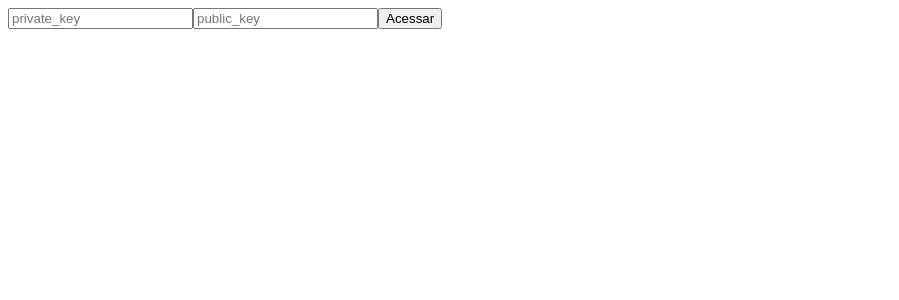
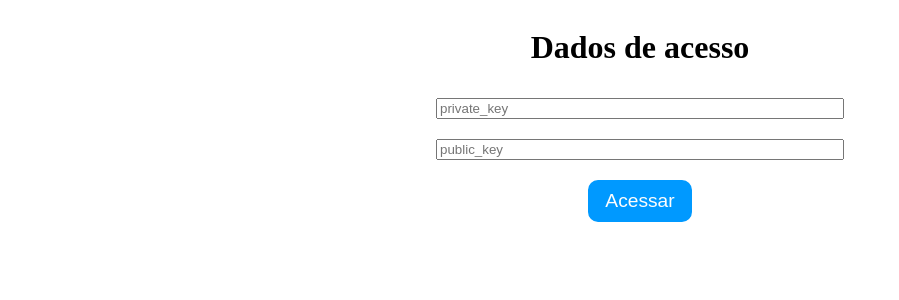
Before and after one commit to andrewsmatsubara/marvel-front-end-app, a React app: page / in a window 1280 px wide. Shown: the top 300 px of the page, without its empty margins (0-899 px from the left). Built offline with nearby package versions, Linux system fonts and the light colour scheme.

Commit message:
Creating Button component and implementing inside LoginPage and CharacterPage

```diff
--- a/package.json
+++ b/package.json
@@ -42,6 +42,7 @@
     "react-redux": "^8.0.2",
     "react-router": "^6.3.0",
     "react-router-dom": "^6.3.0",
-    "redux": "^4.2.0"
+    "redux": "^4.2.0",
+    "styled-components": "^5.3.5"
   }
 }
--- /dev/null
+++ b/src/components/Button.jsx
@@ -0,0 +1,12 @@
+import styled from "styled-components";
+
+export const Button = styled.button`
+    background: #0099FF;
+    border: 2px solid #0099FF;
+    border-radius: 3px;
+    color: #FDFDFD;
+    font-size: 1.2rem;
+    margin: 1rem;
+    padding: 8px 15px;
+    border-radius: 10px;
+`;
--- a/src/pages/CharacterPage.jsx
+++ b/src/pages/CharacterPage.jsx
@@ -49,9 +49,9 @@ const CharacterPage = () => {
         <h4>{`${character.name}`}</h4>
         <p>{`${character.description}`}</p>
         <Link to='/home'>
-          <button>
+          <Button>
             Voltar
-          </button>
+          </Button>
         </Link>
       </section>
       <section>
--- a/src/pages/LoginPage.jsx
+++ b/src/pages/LoginPage.jsx
@@ -3,6 +3,7 @@ import { connect } from "react-redux";
 import { bindActionCreators } from 'redux';
 import { accessAction } from "../redux/actions";
 import { Link } from 'react-router-dom';
+import { Button } from "../components/Button";
 
 const LoginPage = ({ accessAction }) => {
   const [privateKeyValue, setPrivateKeyValue] = useState();
@@ -17,14 +18,15 @@ const LoginPage = ({ accessAction }) => {
   }
 
   return (
-    <form className="login-page" >
-      <input type="text" placeholder="private_key" onChange={(e) => inputChange(e)} />
-      <input type="text" placeholder="public_key" onChange={(e) => inputChange(e)} />
+    <form className="login-page" style={{ display: 'flex', justifyContent: 'center', flexDirection: 'column', alignItems: 'center' }} >
+      <h1>Dados de acesso</h1>
+      <input type="text" placeholder="private_key" onChange={(e) => inputChange(e)} style={{ margin: '10px', width: '400px' }} />
+      <input type="text" placeholder="public_key" onChange={(e) => inputChange(e)} style={{ margin: '10px', width: '400px' }} />
       <Link to='/home'>
-        <button
+        <Button style={{ margin: '10px' }}
           onClick={() => accessAction(privateKeyValue, publicKeyValue)}
         >Acessar
-        </button>
+        </Button>
       </Link>
     </form>
   )
--- a/webpack.config.js
+++ b/webpack.config.js
@@ -34,10 +34,10 @@ module.exports = {
     ],
     rules: [
       {
-        test: /\.(js|jsx)$/,
+        test: /\.js$|jsx/,
         exclude: /node_modules/,
         use: 'babel-loader'
       }
-    ]
+    ],
   }
 }
```
Also changed, not shown: src/css/table.css (deleted, +0 -7 lines), 1 other file (tests, documents, lock files or other folders).
